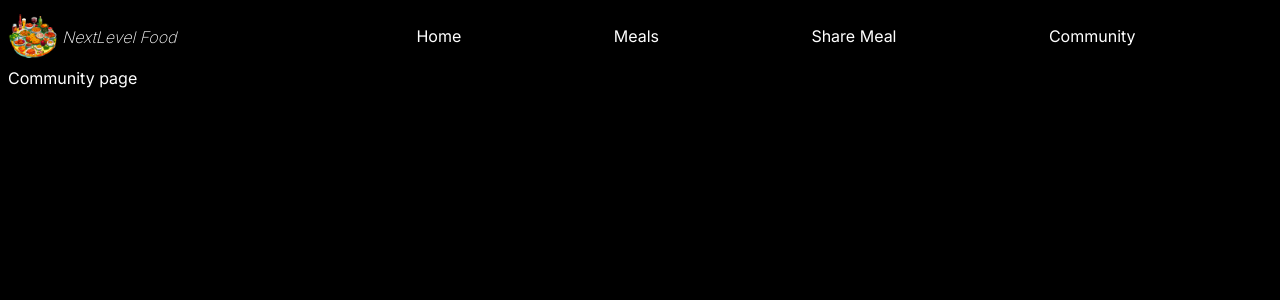
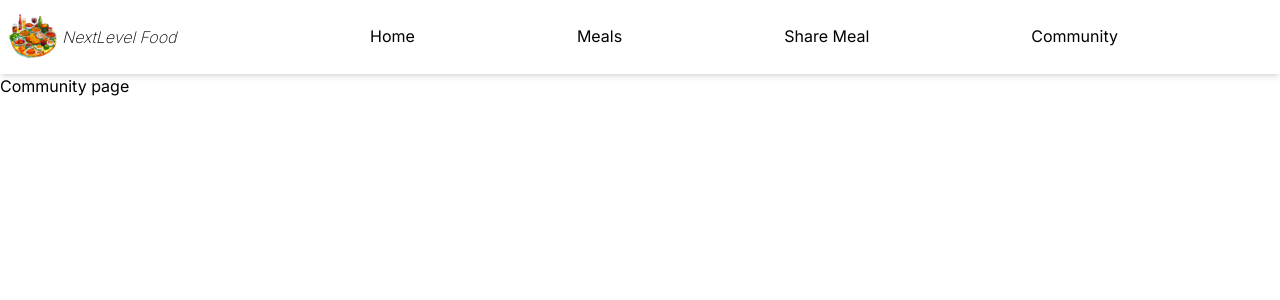
Before and after one commit to LucasDaSilva96/The-Foodies-App, a Next.js app: page /community in a window 1280 px wide. Shown: the top 300 px of the page. Built offline with nearby package versions, Linux system fonts and the light colour scheme.

Commit message:
Started creating the main page

```diff
--- a/app/globals.css
+++ b/app/globals.css
@@ -11,4 +11,7 @@
 body {
   -ms-overflow-style: none; /* IE and Edge */
   scrollbar-width: none; /* Firefox */
+  min-height: 100dvh;
+  overflow-x: hidden;
+  scroll-behavior: smooth;
 }
--- a/app/layout.tsx
+++ b/app/layout.tsx
@@ -17,12 +17,7 @@ export default function RootLayout({
 }>) {
   return (
     <html lang='en'>
-      <body
-        className={
-          inter.className +
-          ' w-screen overflow-x-hidden h-screen flex flex-col py-2 px-2 bg-black text-white'
-        }
-      >
+      <body className={inter.className}>
         <Header />
         {children}
       </body>
--- a/app/page.tsx
+++ b/app/page.tsx
@@ -1,7 +1,98 @@
+'use client';
+import Link from 'next/link';
+import burger from '@/assets/images/burger.jpg';
+import curry from '@/assets/images/curry.jpg';
+import dumplings from '@/assets/images/dumplings.jpg';
+import macncheese from '@/assets/images/macncheese.jpg';
+import pizza from '@/assets/images/pizza.jpg';
+import schnitzel from '@/assets/images/schnitzel.jpg';
+import tomatoSalad from '@/assets/images/tomato-salad.jpg';
+import Slider from '@madzadev/image-slider';
+import '@madzadev/image-slider/dist/index.css';
+
+const IMAGES = [
+  { url: burger.src },
+  { url: curry.src },
+  { url: dumplings.src },
+  { url: macncheese.src },
+  { url: pizza.src },
+  { url: schnitzel.src },
+  { url: tomatoSalad.src },
+];
+
 export default function Home() {
   return (
-    <main className=''>
-      <h1 className='text-center py-2 text-xl'>Time to get started!</h1>
-    </main>
+    <>
+      <header className='flex w-screen justify-around flex-wrap gap-2 py-4 px-2 min-h-[80dvh] items-center'>
+        <div className='min-w-[300px] flex flex-col justify-around gap-16'>
+          <div className='flex flex-col gap-8 text-center'>
+            <h1 className='text-4xl text-amber-600 font-bold tracking-normal uppercase'>
+              NextLevel Food <br /> for NextLevel Foodies
+            </h1>
+            <p className='italic text-wrap font-light text-lg'>
+              Taste & share food from all over the world.
+            </p>
+          </div>
+          <div className='flex items-center gap-4 w-full justify-around flex-wrap'>
+            <Link
+              href='/community'
+              className='font-semibold border-b border-amber-600 '
+            >
+              Join the Community
+            </Link>
+            <Link
+              href='/meals'
+              className='py-2 px-4 bg-amber-600 rounded-md text-slate-50 will-change-transform transition-all hover:scale-105 cursor-pointer hover:shadow-lg font-semibold'
+            >
+              Explore Meals
+            </Link>
+          </div>
+        </div>
+
+        <Slider
+          imageList={IMAGES}
+          width={400}
+          loop={true}
+          autoPlay={true}
+          autoPlayInterval={4000}
+          height={300}
+          showArrowControls={false}
+          showDotControls={false}
+          bgColor='#000'
+        />
+      </header>
+
+      <section className='w-screen min-h-[500px] px-4 py-2 bg-amber-600 text-slate-50 text-center leading-relaxed relative'>
+        <h2 className='py-2 font-bold text-3xl'>How it works</h2>
+        <div className='flex flex-col min-h-[400px] justify-evenly'>
+          <p className='tracking-wide subpixel-antialiased text-lg'>
+            NextLevel Food is a platform for foodies to share their favorite
+            recipes with the world. It&apos;s a place to discover new dishes,
+            and to connect with other food lovers.
+          </p>
+          <p className='tracking-wide subpixel-antialiased text-lg'>
+            NextLevel Food is a place to discover new dishes, and to connect
+            with other food lovers.
+          </p>
+        </div>
+      </section>
+
+      <section className='w-screen min-h-[500px] px-4 py-2 text-center leading-relaxed relative'>
+        <h2 className='py-2 font-bold text-3xl text-slate-800'>
+          Why NextLevel Food?
+        </h2>
+        <div className='flex flex-col min-h-[400px] justify-evenly'>
+          <p className='tracking-wide subpixel-antialiased text-lg'>
+            NextLevel Food is a platform for foodies to share their favorite
+            recipes with the world. It&apos;s a place to discover new dishes,
+            and to connect with other food lovers.
+          </p>
+          <p className='tracking-wide subpixel-antialiased text-lg'>
+            NextLevel Food is a place to discover new dishes, and to connect
+            with other food lovers.
+          </p>
+        </div>
+      </section>
+    </>
   );
 }
--- a/components/Header.tsx
+++ b/components/Header.tsx
@@ -8,39 +8,40 @@ import { Menu, X } from 'lucide-react';
 export default function Header() {
   const [isOpen, setIsOpen] = useState(false);
   return (
-    <header className='w-screen flex items-center justify-between overflow-x-hidden'>
-      <aside className='flex gap-1 items-center'>
+    <header className='w-screen flex items-center justify-between overflow-x-hidden z-50 shadow-md py-2'>
+      <aside className='flex gap-1 items-center min-w-52'>
         <Image
           src={logoImg}
           alt='A plate with food on it'
           width={50}
           priority
+          className='ml-2'
         />
         <p className='font-extralight italic'>NextLevel Food</p>
       </aside>
 
-      <div className='hidden lg:block w-[80%]'>
+      <div className='hidden lg:block w-full'>
         <nav className=' flex items-center justify-evenly py-4'>
           <Link
-            className='transition-all border-b-2 border-transparent hover:border-white'
+            className='transition-all border-b-2 border-transparent hover:border-amber-600'
             href={'/'}
           >
             Home
           </Link>
           <Link
-            className='transition-all border-b-2 border-transparent hover:border-white'
+            className='transition-all border-b-2 border-transparent hover:border-amber-600'
             href={'/meals'}
           >
             Meals
           </Link>
           <Link
-            className='transition-all border-b-2 border-transparent hover:border-white'
+            className='transition-all border-b-2 border-transparent hover:border-amber-600'
             href={'/meals/share'}
           >
             Share Meal
           </Link>
           <Link
-            className='transition-all border-b-2 border-transparent hover:border-white'
+            className='transition-all border-b-2 border-transparent hover:border-amber-600'
             href={'/community'}
           >
             Community
@@ -48,10 +49,10 @@ export default function Header() {
         </nav>
       </div>
 
-      <aside className='pr-4 block lg:hidden'>
+      <aside className='pr-4 block lg:hidden z-50'>
         <Menu className='cursor-pointer' onClick={() => setIsOpen(!isOpen)} />
         <nav
-          className={`flex flex-col min-w-[300px] right-0 bg-zinc-900 absolute h-screen overflow-y-auto top-0 transition-all py-2 px-2 gap-4  ${
+          className={`flex flex-col min-w-[300px] right-0 bg-zinc-700 text-slate-50 fixed h-screen overflow-y-auto top-0 transition-all py-2 px-2 gap-4 shadow-lg  ${
             isOpen ? 'translate-x-[0]' : 'translate-x-[100dvw]'
           }`}
         >
@@ -60,25 +61,25 @@ export default function Header() {
             onClick={() => setIsOpen(false)}
           />
           <Link
-            className='text-center transition-all border-b-2 border-transparent hover:border-white'
+            className='text-center transition-all border-b-2 border-transparent hover:border-amber-600'
             href={'/'}
           >
             Home
           </Link>
           <Link
-            className='text-center transition-all border-b-2 border-transparent hover:border-white'
+            className='text-center transition-all border-b-2 border-transparent hover:border-amber-600'
             href={'/meals'}
           >
             Meals
           </Link>
           <Link
-            className='text-center transition-all border-b-2 border-transparent hover:border-white'
+            className='text-center transition-all border-b-2 border-transparent hover:border-amber-600'
             href={'/meals/share'}
           >
             Share Meal
           </Link>
           <Link
-            className='text-center transition-all border-b-2 border-transparent hover:border-white'
+            className='text-center transition-all border-b-2 border-transparent hover:border-amber-600'
             href={'/community'}
           >
             Community
--- a/package.json
+++ b/package.json
@@ -9,6 +9,7 @@
     "lint": "next lint"
   },
   "dependencies": {
+    "@madzadev/image-slider": "^2.0.1",
     "lucide": "^0.396.0",
     "lucide-react": "^0.263.1",
     "next": "14.2.4",
```
Also changed, not shown: 1 other file (tests, documents, lock files or other folders).
